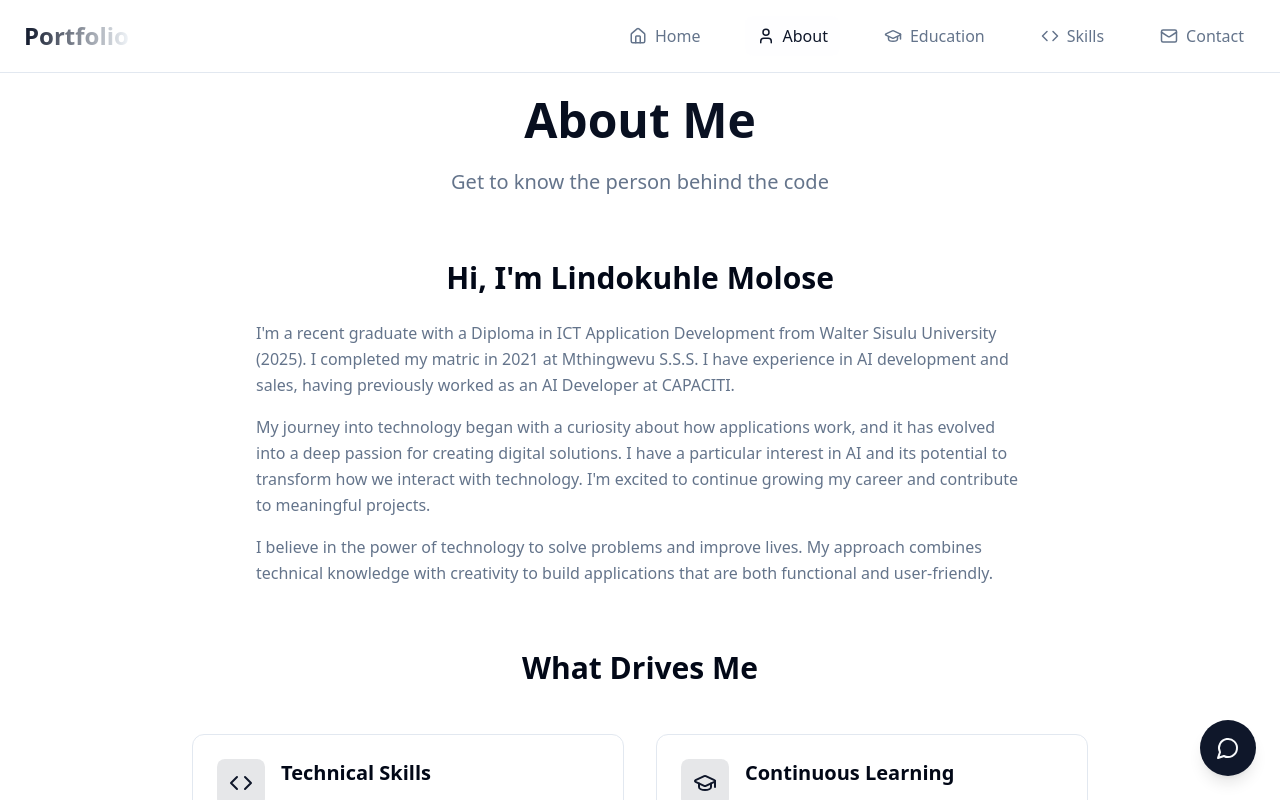
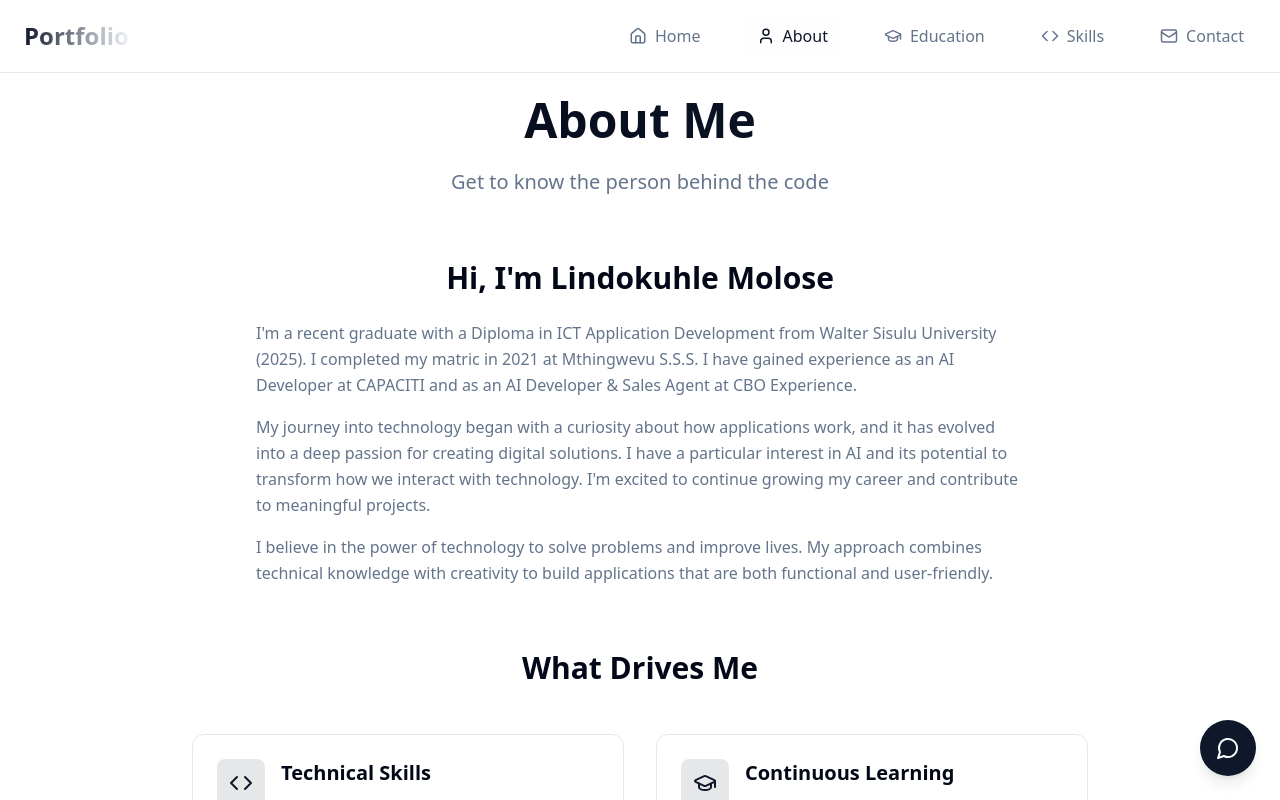
Before and after one commit to LindokuhleMolose/creative-self-reveal, a React (Vite) app: page /about in a window 1280 px wide. Shown: the top 800 px of the page. Built offline with nearby package versions, Linux system fonts and the light colour scheme.

Commit message:
Update About with CBO mention
Co-authored-by: LindokuhleMolose <213038576+LindokuhleMolose@users.noreply.github.com>

```diff
--- a/src/pages/About.tsx
+++ b/src/pages/About.tsx
@@ -48,8 +48,8 @@ const About = () => {
                 <p>
                   I'm a recent graduate with a Diploma in ICT Application Development from
                   Walter Sisulu University (2025). I completed my matric in 2021 at
-                  Mthingwevu S.S.S. I have experience in AI development and sales,
-                  having previously worked as an AI Developer at CAPACITI.
+                  Mthingwevu S.S.S. I have gained experience as an AI Developer at CAPACITI
+                  and as an AI Developer & Sales Agent at CBO Experience.
                 </p>
                 <p>
                   My journey into technology began with a curiosity about how applications work,
```
